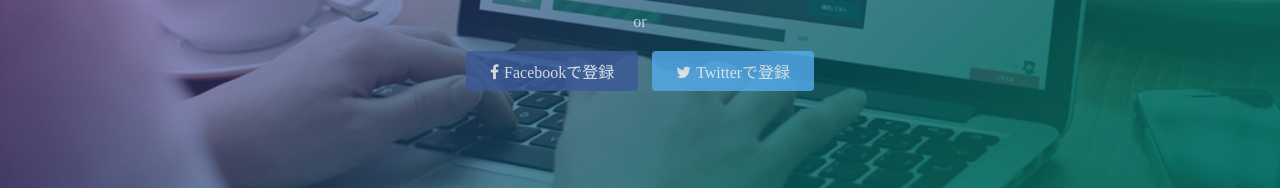
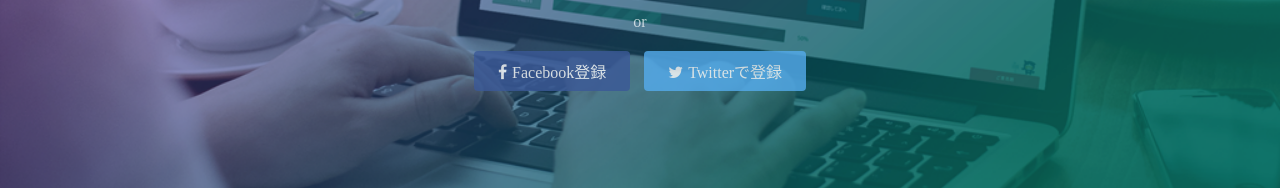
Before and after one commit to akyhysa/sample, a plain HTML site: page index.html in a window 1280 px wide. Shown: the part 475-663 px from the top of the page. Drawn offline with Linux system fonts and the light colour scheme.

Commit message:
Update index.html

```diff
--- a/index.html
+++ b/index.html
@@ -28,7 +28,7 @@
       <div class="btn-wrapper">
         <a href="#" class="btn signup">新規登録はこちら</a>
         <p>or</p>
-        <a href="#" class="btn facebook"><span class="fa fa-facebook"></span>Facebookで登録</a>
+        <a href="#" class="btn facebook"><span class="fa fa-facebook"></span>Facebook登録</a>
         <a href="#" class="btn twitter"><span class="fa fa-twitter"></span>Twitterで登録</a>
       </div>
     </div>
```
